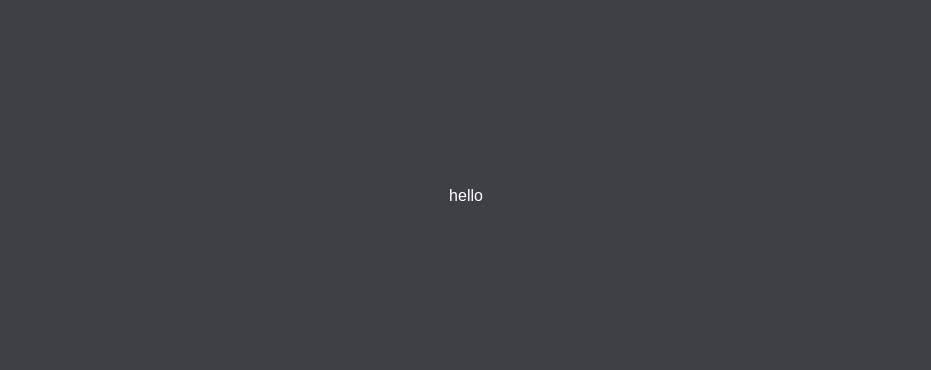
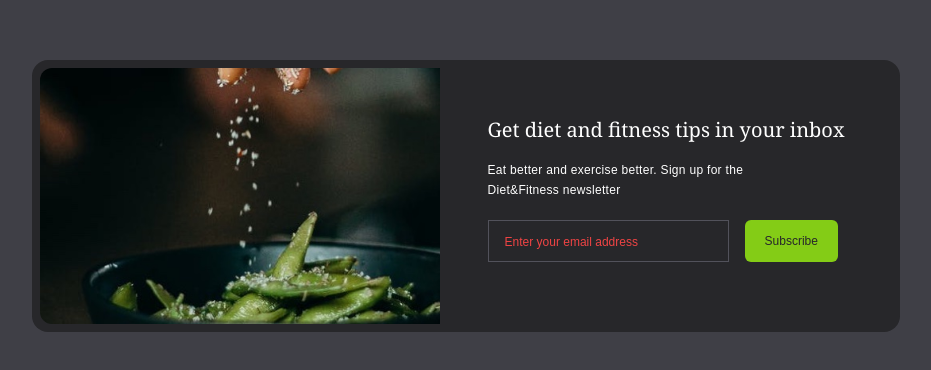
Before and after one commit to shoaibalirts/Tailwind-mini-projects, a Next.js app: page / in a window 1280 px wide. Shown: the part 204-574 px from the top of the page, without its empty margins (174-1105 px from the left). Built offline with nearby package versions, Linux system fonts and the light colour scheme.

Commit message:
completed mini project in tailwind

```diff
--- a/src/app/layout.js
+++ b/src/app/layout.js
@@ -12,7 +12,7 @@ const geistMono = Geist_Mono({
 });
 
 export const metadata = {
-  title: "mini-project-tailwind",
+  title: "Email Subscribe",
   description: "Generated by create next app",
 };
 
--- a/src/app/page.js
+++ b/src/app/page.js
@@ -3,8 +3,39 @@ import Image from "next/image";
 
 export default function Home() {
   return (
+    // Background Container
     <div className="flex items-center justify-center h-screen bg-zinc-700">
-      hello
+      {/* Card */}
+      <div className="bg-zinc-800 p-2 mx-6 rounded-2xl">
+        {/* Flex-Container */}
+        <div className="flex flex-col md:flex-row rounded-l-xl">
+          {/* Image component should have a container that has position as relative */}
+          <div className="relative h-80 w-[400px] md:h-64">
+            <Image
+              src="/assets/image.jpg"
+              layout="fill"
+              objectFit="cover"
+              priority
+              alt="beans"
+              className="rounded-xl md:rounded-l-xl md:rounded-r-none transform hover:scale-105 hover:rounded-xl duration-200"
+            />
+          </div>
+          {/* Content */}
+          <div className="p-6 md:p-12">
+            <h2 className="font-serif text-xl font-medium text-center text-white md:text-left">
+              Get diet and fitness tips in your inbox
+            </h2>
+            <p className="max-w-xs my-4 text-xs leading-5 tracking-wide text-center text-white md:text-left">
+              Eat better and exercise better. Sign up for the Diet&Fitness
+              newsletter
+            </p>
+            <div className="flex flex-col mt-5 space-y-4 md:space-3 md:flex-row md:space-y-0">
+              <input type="text" placeholder="Enter your email address" className="p-2 px-4 text-center text-white bg-zinc-800 border border-zinc-600 placeholder:text-xs placeholder:text-red-500 placeholder:text-center md:text-left placeholder:md:text-left focus:outline-none" />
+              <button className="px-5 p-3 text-xs rounded-md text-zinc-800 bg-lime-500 hover:bg-lime-700 hover:text-white md:ml-4 duration-500">Subscribe</button>
+            </div>
+          </div>
+        </div>
+      </div>
     </div>
   );
 }
```
